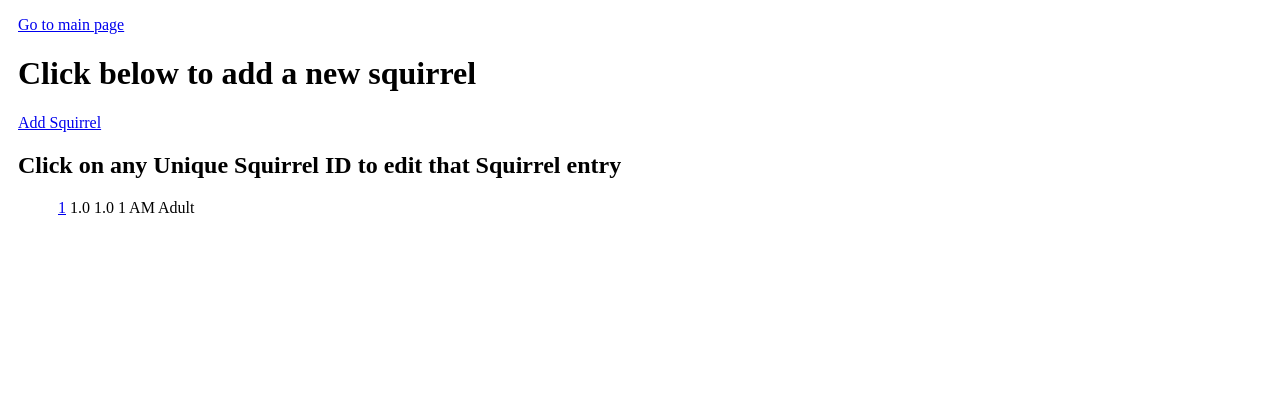
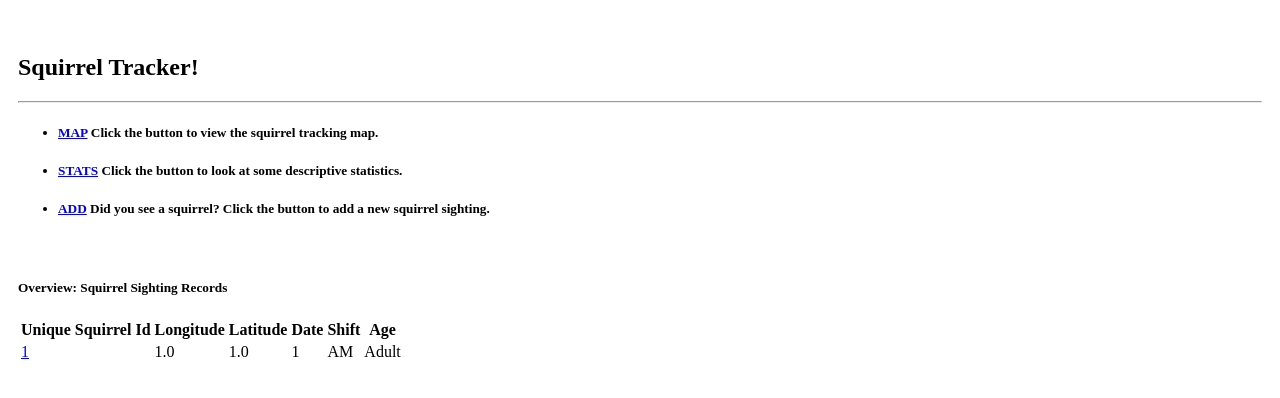
Before and after one commit to ZL2947/squirrel_tracker, a Django app: page /sightings/ in a window 1280 px wide. Shown: the top 398 px of the page. Run offline with Django 3.2, Linux system fonts and the light colour scheme; tables that the repository leaves empty hold one stand-in row (values such as "Sample post").

Commit message:
Necessary changes to these files

```diff
--- a/sightings/templates/sightings/list.html
+++ b/sightings/templates/sightings/list.html
@@ -1,31 +1,58 @@
 <!doctype html>
-<html lang = 'en'>
+<html lang='en'>
         <head>
-		<title>Lists of  all squirrel sightings with links to view each sighting </title>
+                <title>Squirrel Tracker</title>
         </head>
-
         <body>
 <style>
       body {
-		padding-left:10px; padding-right:10px;
+        padding-left: 10px; padding-right: 10px;
       }
 </style>
-	<p><a href='/'>Go to main page</a> </p>
-	<h1> Click below to add a new squirrel </h1>
-	<p><a href = '/sightings/add'> Add Squirrel  </a></p>
-	<h2> Click on any Unique Squirrel ID to edit that Squirrel entry </h2>
+		<p>
+		<br>
+		<strong><h2> Squirrel Tracker!</strong></h2>
+		<hr>
+		</p>
+		<p>
 		<ul>
+			<h5><li><a href="/map/" class="badge badge-primary">MAP</a> Click the button to view the squirrel tracking map.</li></h5>
+			<h5><li><a href="stats/" class="badge badge-info">STATS</a> Click the button to look at some descriptive statistics.</li></h5>
+			<h5><li><a href="add/"  class="badge badge-warning">ADD</a> Did you see a squirrel? Click the button to add a new squirrel sighting.</li></h5>
+		</ul>
+		</p>
+		<br>
+		<div>
+                <table class="table">
+			<div class="alert alert-dark text-center" role="alert">
+				<h5><strong> Overview: Squirrel Sighting Records </strong></h5>
+			</div>
+			<thead class = "thead-dark">
+                                <tr>
+                                        <th scope = "col">Unique Squirrel Id</th>
+                                        <th scope = "col">Longitude</th>
+                                        <th scope = "col">Latitude</th>
+                                        <th scope = "col">Date</th>
+                                        <th scope = "col">Shift</th>
+					<th scope = "col">Age</th>
+                                </tr>
+                        </thead>
+
+                        <tbody>
                         {% for squirrel in squirrels %}
                                 <tr>
-                                <td><a href="{{squirrel.Unique_Squirrel_Id}}/">{{squirrel.Unique_Squirrel_Id }}</a></td>
+                                        <td><a href="{{squirrel.Unique_Squirrel_Id}}/">{{ squirrel.Unique_Squirrel_Id }}</a></td>
                                         <td>{{ squirrel.Longitude }}</td>
                                         <td>{{ squirrel.Latitude }}</td>
                                         <td>{{ squirrel.Date }}</td>
                                         <td>{{ squirrel.Shift }}</td>
 					<td>{{ squirrel.Age }}</td>
                                 </tr>
-
                         {% endfor %}
-	</ul>
+                        </tbody>
+                </table>
+		</div>
+		<br>
+		<br>
 	 </body>
 </html>
```
Also changed, not shown: sightings/templates/sightings/update.html (+1 -8 lines). Lines whose indentation alone changed are shown as unchanged.
